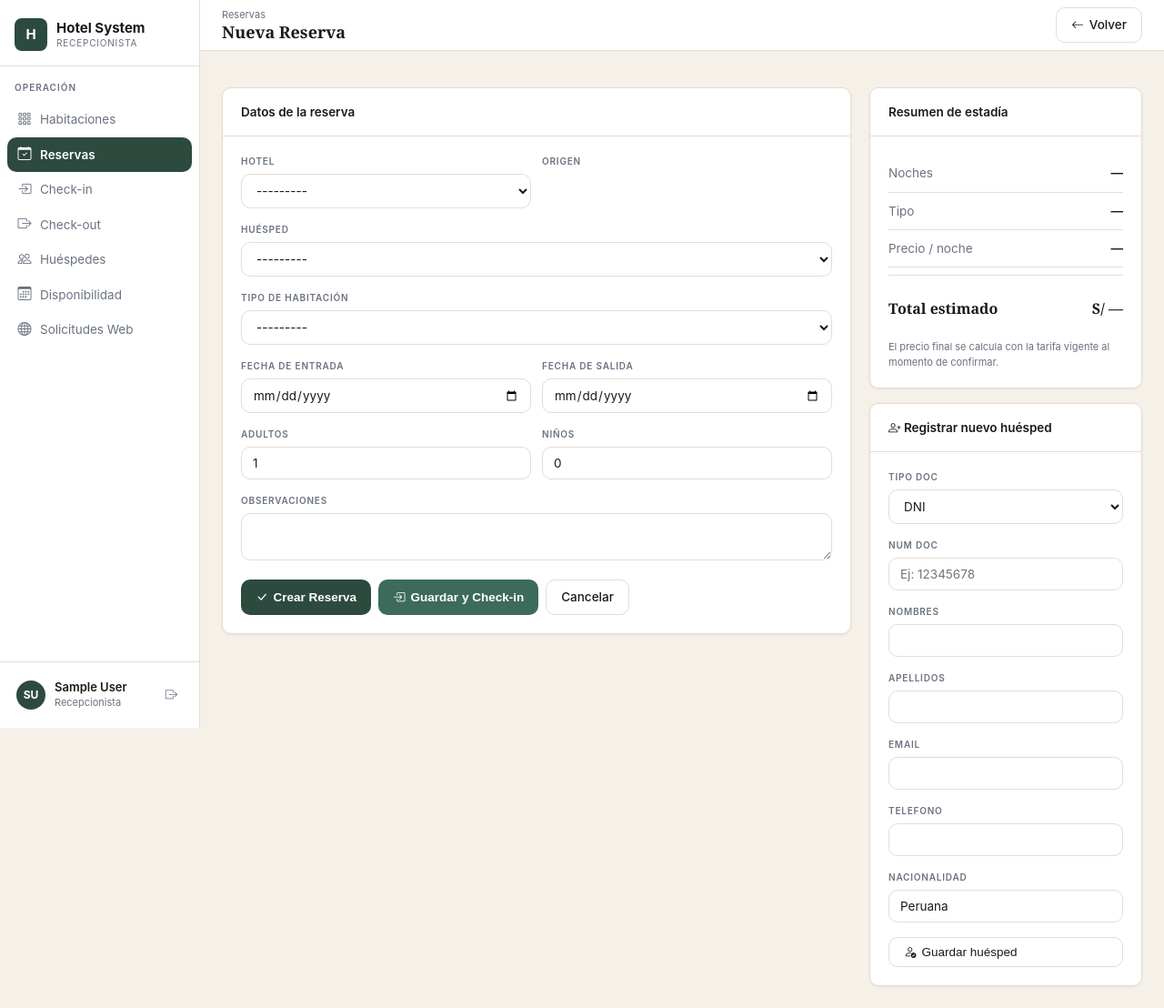
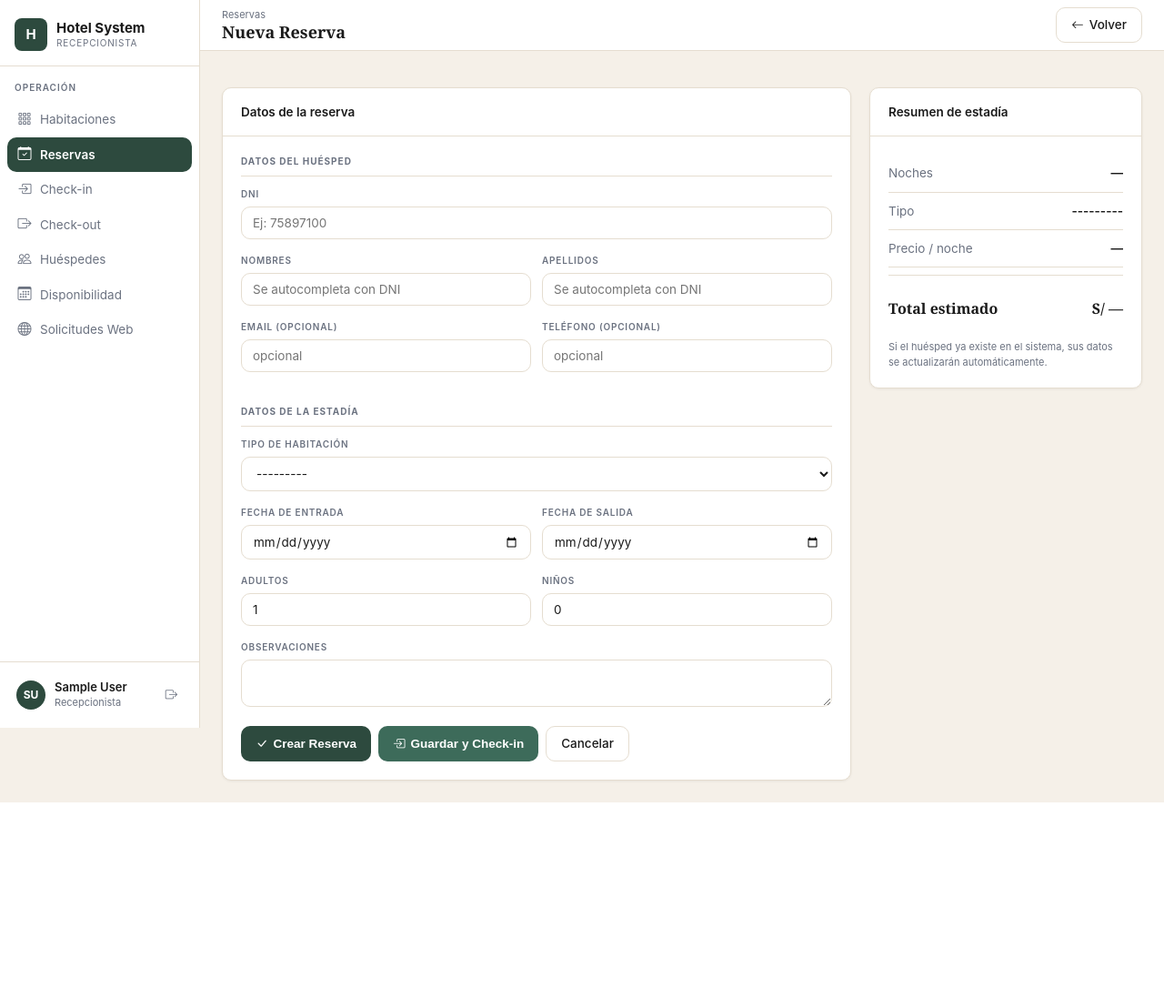
Before and after one commit to fustamantelennart-lgtm/Sitema_Hotel, a Django app: page /reservas/nueva/ in a window 1280 px wide. Shown: the whole page at 91% size. After the commit the page ends 882 px from the top, so only its background shows below. Run offline with Django 4.2, Linux system fonts and the light colour scheme; the visitor is signed in with stand-in values (Sample User, id 1); data that the repository does not hold is empty.

Commit message:
feat: reserva presencial con autocomplete DNI RENIEC, checkin directo, resumen dinamico
Co-authored-by: Yoky Yabe Villanueva <yvllanuevayokyh@uss.edu.pe>
Co-authored-by: Maicol Rafael Rojas <maicolnelsonrafaelrojas@gmail.com>
Co-authored-by: Pamela Chavez Lopez <clopezpamelanah@uss.edu.pe>
Co-authored-by: Lucrecia Montes Pozo <mpozolucrecivic@uss.edu.pe>
Co-authored-by: Daniel Rodriguez Torres <rtawers2000@gmail.com>

```diff
--- a/apps/reservas/forms.py
+++ b/apps/reservas/forms.py
@@ -15,7 +15,7 @@ class ReservaForm(forms.ModelForm):
         widgets = {
             'hotel':           forms.Select(attrs={'class': 'form-select'}),
             'huesped':         forms.Select(attrs={
-                'class': 'form-select select2-huesped',
+                'class': 'form-select',
                 'data-placeholder': 'Buscar por nombre o DNI...',
             }),
             'tipo_habitacion': forms.Select(attrs={'class': 'form-select'}),
@@ -35,6 +35,123 @@ class ReservaForm(forms.ModelForm):
             self.fields['hotel'].queryset = Hotel.objects.all()
             self.fields['hotel'].widget   = forms.HiddenInput()
         self.fields['origen'].initial = 'DIRECTO'
+
+
+class ReservaPresencialForm(forms.Form):
+    """Form para reserva presencial — crea huésped automáticamente."""
+    # Datos huésped
+    tipo_doc    = forms.ChoiceField(
+        choices=Huesped.TIPO_DOC,
+        widget=forms.Select(attrs={'class': 'form-select'}),
+        initial='DNI'
+    )
+    num_doc     = forms.CharField(
+        max_length=20,
+        widget=forms.TextInput(attrs={
+            'class': 'form-control',
+            'placeholder': 'Ej: 75897100',
+            'id': 'id_num_doc',
+            'maxlength': '8',
+        })
+    )
+    nombres     = forms.CharField(
+        max_length=100,
+        widget=forms.TextInput(attrs={
+            'class': 'form-control',
+            'id': 'id_nombres',
+            'placeholder': 'Se autocompleta con DNI',
+        })
+    )
+    apellidos   = forms.CharField(
+        max_length=100,
+        widget=forms.TextInput(attrs={
+            'class': 'form-control',
+            'id': 'id_apellidos',
+            'placeholder': 'Se autocompleta con DNI',
+        })
+    )
+    email       = forms.EmailField(
+        required=False,
+        widget=forms.EmailInput(attrs={'class': 'form-control', 'placeholder': 'opcional'})
+    )
+    telefono    = forms.CharField(
+        max_length=15, required=False,
+        widget=forms.TextInput(attrs={'class': 'form-control', 'placeholder': 'opcional'})
+    )
+
+    # Datos reserva
+    tipo_habitacion = forms.ModelChoiceField(
+        queryset=None,
+        widget=forms.Select(attrs={'class': 'form-select', 'id': 'id_tipo_habitacion'})
+    )
+    fecha_entrada   = forms.DateField(
+        widget=forms.DateInput(attrs={'class': 'form-control', 'type': 'date'})
+    )
+    fecha_salida    = forms.DateField(
+        widget=forms.DateInput(attrs={'class': 'form-control', 'type': 'date'})
+    )
+    num_adultos     = forms.IntegerField(
+        min_value=1, initial=1,
+        widget=forms.NumberInput(attrs={'class': 'form-control'})
+    )
+    num_ninos       = forms.IntegerField(
+        min_value=0, initial=0,
+        widget=forms.NumberInput(attrs={'class': 'form-control'})
+    )
+    observaciones   = forms.CharField(
+        required=False,
+        widget=forms.Textarea(attrs={'class': 'form-control', 'rows': 2})
+    )
+
+    def __init__(self, *args, **kwargs):
+        from apps.recepcion.models import TipoHabitacion
+        super().__init__(*args, **kwargs)
+        self.fields['tipo_habitacion'].queryset = TipoHabitacion.objects.all()
+
+    def clean_num_doc(self):
+        num_doc = self.cleaned_data.get('num_doc', '').strip()
+        tipo    = self.cleaned_data.get('tipo_doc', 'DNI')
+        if tipo == 'DNI' and (not num_doc.isdigit() or len(num_doc) != 8):
+            raise forms.ValidationError('El DNI debe tener 8 dígitos.')
+        return num_doc
+
+    def clean(self):
+        cleaned = super().clean()
+        fe = cleaned.get('fecha_entrada')
+        fs = cleaned.get('fecha_salida')
+        if fe and fs and fs <= fe:
+            raise forms.ValidationError('La fecha de salida debe ser posterior a la entrada.')
+        return cleaned
+
+    def get_or_create_huesped(self):
+        """Crea o recupera el huésped con los datos del form."""
+        num_doc = self.cleaned_data['num_doc']
+        huesped, created = Huesped.objects.get_or_create(
+            num_doc=num_doc,
+            defaults={
+                'tipo_doc':   self.cleaned_data['tipo_doc'],
+                'nombres':    self.cleaned_data['nombres'],
+                'apellidos':  self.cleaned_data['apellidos'],
+                'email':      self.cleaned_data.get('email', ''),
+                'telefono':   self.cleaned_data.get('telefono', ''),
+                'nacionalidad': 'Peruana',
+            }
+        )
+        return huesped, created
+    def __init__(self, *args, **kwargs):
+        from apps.recepcion.models import TipoHabitacion
+        super().__init__(*args, **kwargs)
+        tipos = TipoHabitacion.objects.all()
+        self.fields['tipo_habitacion'].queryset = tipos
+        # Agregar data-precio a cada opción
+        self.fields['tipo_habitacion'].widget = forms.Select(
+            attrs={'class': 'form-select', 'id': 'id_tipo_habitacion'},
+            choices=[('', '---------')] + [
+                (t.pk, t.nombre) for t in tipos
+            ]
+        )
+        # Guardar precios para el template
+        self.tipo_precios = {str(t.pk): str(t.precio_base) for t in tipos}
 
 
 class CargoForm(forms.ModelForm):
--- a/apps/reservas/views.py
+++ b/apps/reservas/views.py
@@ -4,6 +4,7 @@ from django.contrib import messages
 from django.utils import timezone
 from django.db import models
 from django.core.paginator import Paginator
+import json
 from .models import Reserva, Estancia, CargoEstancia, Folio, Huesped, Tarifa
 from apps.recepcion.models import Habitacion
 from .forms import ReservaForm, CargoForm, HuespedForm
@@ -34,40 +35,48 @@ def lista(request):
 @login_required
 @rol_requerido('admin', 'recepcionista')
 def nueva(request):
-    tipo_id      = request.GET.get('tipo')
-    initial      = {}
-    if tipo_id:
-        initial['tipo_habitacion'] = tipo_id
+    from .forms import ReservaPresencialForm
+    from apps.recepcion.models import Hotel, TipoHabitacion
 
-    form         = ReservaForm(request.POST or None, initial=initial)
-    huesped_form = HuespedForm(request.POST or None, prefix='huesped')
+    tipo_id = request.GET.get('tipo')
+    initial = {'tipo_habitacion': tipo_id} if tipo_id else {}
+    form    = ReservaPresencialForm(request.POST or None, initial=initial)
 
-    if request.method == 'POST':
-        if request.POST.get('nuevo_huesped') == '1':
-            if huesped_form.is_valid():
-                huesped = huesped_form.save()
-                return redirect(f"{request.path}?tipo={tipo_id or ''}&huesped={huesped.pk}")
-        else:
-            if form.is_valid():
-                reserva            = form.save(commit=False)
-                reserva.creado_por = request.user
-                reserva.estado     = 'CONFIRMADA'
-                reserva.calcular_precio()
-                reserva.save()
-                accion = request.POST.get('accion', 'guardar')
-                if accion == 'checkin':
-                    messages.success(request, f'Reserva #{reserva.pk} creada. Procede con el check-in.')
-                    return redirect('reservas:checkin', pk=reserva.pk)
-                messages.success(request, f'Reserva #{reserva.pk} creada correctamente.')
-                return redirect('reservas:lista')
+    if request.method == 'POST' and form.is_valid():
+        hotel                = Hotel.objects.first()
+        huesped, created     = form.get_or_create_huesped()
+        precio_noche         = Tarifa.get_precio_vigente(
+            form.cleaned_data['tipo_habitacion'],
+            form.cleaned_data['fecha_entrada'],
+            form.cleaned_data['fecha_salida'],
+        )
+        noches       = (form.cleaned_data['fecha_salida'] - form.cleaned_data['fecha_entrada']).days
+        precio_total = precio_noche * noches
+        reserva = Reserva.objects.create(
+            hotel           = hotel,
+            huesped         = huesped,
+            tipo_habitacion = form.cleaned_data['tipo_habitacion'],
+            fecha_entrada   = form.cleaned_data['fecha_entrada'],
+            fecha_salida    = form.cleaned_data['fecha_salida'],
+            num_adultos     = form.cleaned_data['num_adultos'],
+            num_ninos       = form.cleaned_data['num_ninos'],
+            estado          = 'CONFIRMADA',
+            precio_total    = precio_total,
+            origen          = 'DIRECTO',
+            observaciones   = form.cleaned_data.get('observaciones', ''),
+            creado_por      = request.user,
+        )
+        accion = request.POST.get('accion', 'guardar')
+        if accion == 'checkin':
+            messages.success(request, f'Reserva #{reserva.pk} creada. Procede con el check-in.')
+            return redirect('reservas:checkin', pk=reserva.pk)
+        messages.success(request, f'Reserva #{reserva.pk} creada correctamente.')
+        return redirect('reservas:lista')
 
-    huesped_id = request.GET.get('huesped')
-    if huesped_id:
-        form.initial['huesped'] = huesped_id
-
+    precios = {str(t.pk): float(t.precio_base) for t in TipoHabitacion.objects.all()}
     return render(request, 'reservas/nueva.html', {
-        'form':         form,
-        'huesped_form': huesped_form,
+        'form':    form,
+        'precios': json.dumps(precios),
     })
 
 
@@ -352,11 +361,9 @@ def checkin_buscar(request):
     llegadas = Reserva.objects.filter(
         estado='CONFIRMADA'
     ).select_related('huesped', 'tipo_habitacion').order_by('fecha_entrada')
-
     en_casa = Estancia.objects.filter(
         estado='ACTIVA'
     ).select_related('reserva__huesped', 'habitacion').order_by('fecha_checkin')
-
     return render(request, 'reservas/checkin_buscar.html', {
         'llegadas': llegadas,
         'en_casa':  en_casa,
--- /dev/null
+++ b/static/js/nueva_reserva.js
@@ -0,0 +1,87 @@
+document.addEventListener('DOMContentLoaded', function() {
+
+    // ===== AUTOCOMPLETE DNI =====
+    const inputDni   = document.getElementById('id_num_doc');
+    const feedback   = document.getElementById('dniFeedback');
+    const inputNombres   = document.getElementById('id_nombres');
+    const inputApellidos = document.getElementById('id_apellidos');
+
+    if (inputDni) {
+        inputDni.addEventListener('input', function() {
+            const dni = this.value.replace(/\D/g, '').slice(0, 8);
+            this.value = dni;
+
+            if (feedback) feedback.textContent = '';
+            if (inputNombres)   inputNombres.value   = '';
+            if (inputApellidos) inputApellidos.value  = '';
+
+            if (dni.length === 8) {
+                if (feedback) {
+                    feedback.textContent = 'Consultando RENIEC...';
+                    feedback.style.color = 'var(--color-text-muted)';
+                }
+                fetch(`/web/consultar-dni/?dni=${dni}`)
+                    .then(r => r.ok ? r.json() : Promise.reject())
+                    .then(data => {
+                        if (data.error) {
+                            if (feedback) {
+                                feedback.textContent = '❌ DNI no encontrado';
+                                feedback.style.color = 'var(--color-danger)';
+                            }
+                            return;
+                        }
+                        if (inputNombres)   inputNombres.value   = data.nombres;
+                        if (inputApellidos) inputApellidos.value = data.apellido_paterno + ' ' + data.apellido_materno;
+                        if (feedback) {
+                            feedback.textContent = `✓ ${data.nombres} ${data.apellido_paterno}`;
+                            feedback.style.color = 'var(--color-success)';
+                        }
+                    })
+                    .catch(() => {
+                        if (feedback) {
+                            feedback.textContent = '❌ Error de conexión';
+                            feedback.style.color = 'var(--color-danger)';
+                        }
+                    });
+            }
+        });
+    }
+
+    // ===== RESUMEN DINÁMICO =====
+    const selectTipo     = document.getElementById('id_tipo_habitacion');
+    const inputEntrada   = document.getElementById('id_fecha_entrada');
+    const inputSalida    = document.getElementById('id_fecha_salida');
+    const resumenNoches  = document.getElementById('resumenNoches');
+    const resumenTipo    = document.getElementById('resumenTipo');
+    const resumenPrecio  = document.getElementById('resumenPrecioNoche');
+    const resumenTotal   = document.getElementById('resumenTotal');
+
+    const precios = window.TIPO_PRECIOS || {};
+
+    function actualizar() {
+        if (!selectTipo || !inputEntrada || !inputSalida) return;
+        const opt    = selectTipo.options[selectTipo.selectedIndex];
+        const precio = precios[opt?.value] || 0;
+        const texto  = opt?.text.split(' —')[0] || '—';
+        const fe     = new Date(inputEntrada.value);
+        const fs     = new Date(inputSalida.value);
+
+        if (inputEntrada.value && inputSalida.value && fs > fe) {
+            const n = Math.round((fs - fe) / 86400000);
+            if (resumenNoches) resumenNoches.textContent = n;
+            if (resumenTipo)   resumenTipo.textContent   = texto;
+            if (resumenPrecio) resumenPrecio.textContent = precio ? `S/ ${precio.toFixed(2)}` : '—';
+            if (resumenTotal)  resumenTotal.textContent  = `S/ ${(n * precio).toFixed(2)}`;
+        } else {
+            if (resumenNoches) resumenNoches.textContent = '—';
+            if (resumenTipo)   resumenTipo.textContent   = texto;
+            if (resumenPrecio) resumenPrecio.textContent = precio ? `S/ ${precio.toFixed(2)}` : '—';
+            if (resumenTotal)  resumenTotal.textContent  = 'S/ —';
+        }
+    }
+
+    if (selectTipo)   selectTipo.addEventListener('change', actualizar);
+    if (inputEntrada) inputEntrada.addEventListener('change', actualizar);
+    if (inputSalida)  inputSalida.addEventListener('change', actualizar);
+    actualizar();
+});
--- a/templates/reservas/nueva.html
+++ b/templates/reservas/nueva.html
@@ -17,36 +17,69 @@
 {% endblock %}
 
 {% block content %}
-
 <div class="nueva-reserva-grid">
 
-  <!-- Formulario -->
   <div class="card">
     <div class="card-header">Datos de la reserva</div>
     <div class="card-body">
       <form method="post" novalidate id="formReserva">
         {% csrf_token %}
+        <input type="hidden" name="tipo_doc" value="DNI">
+
+        <!-- Sección huésped -->
+        <div style="font-size:10px; font-weight:700; text-transform:uppercase;
+                    letter-spacing:.1em; color:var(--color-text-muted);
+                    margin-bottom:12px; padding-bottom:8px;
+                    border-bottom:1px solid var(--color-border);">
+          Datos del huésped
+        </div>
+
+        <div class="form-group">
+          <label class="form-label">DNI</label>
+          <input type="text" name="num_doc" id="id_num_doc" class="form-control"
+                 maxlength="8" placeholder="Ej: 75897100"
+                 oninput="this.value=this.value.replace(/\D/g,'').slice(0,8)"
+                 value="{{ form.num_doc.value|default:'' }}">
+          <small id="dniFeedback" style="font-size:12px; display:block; margin-top:4px;"></small>
+          {% if form.num_doc.errors %}
+            <div class="form-error">{{ form.num_doc.errors.0 }}</div>
+          {% endif %}
+        </div>
 
         <div class="form-row-2">
           <div class="form-group">
-            <label class="form-label">Hotel</label>
-            {{ form.hotel }}
-            {% if form.hotel.errors %}
-              <div class="form-error">{{ form.hotel.errors.0 }}</div>
+            <label class="form-label">Nombres</label>
+            {{ form.nombres }}
+            {% if form.nombres.errors %}
+              <div class="form-error">{{ form.nombres.errors.0 }}</div>
             {% endif %}
           </div>
           <div class="form-group">
-            <label class="form-label">Origen</label>
-            {{ form.origen }}
+            <label class="form-label">Apellidos</label>
+            {{ form.apellidos }}
+            {% if form.apellidos.errors %}
+              <div class="form-error">{{ form.apellidos.errors.0 }}</div>
+            {% endif %}
           </div>
         </div>
 
+        <div class="form-row-2">
           <div class="form-group">
-          <label class="form-label">Huésped</label>
-          {{ form.huesped }}
-          {% if form.huesped.errors %}
-            <div class="form-error">{{ form.huesped.errors.0 }}</div>
-          {% endif %}
+            <label class="form-label">Email (opcional)</label>
+            {{ form.email }}
+          </div>
+          <div class="form-group">
+            <label class="form-label">Teléfono (opcional)</label>
+            {{ form.telefono }}
+          </div>
+        </div>
+
+        <!-- Sección reserva -->
+        <div style="font-size:10px; font-weight:700; text-transform:uppercase;
+                    letter-spacing:.1em; color:var(--color-text-muted);
+                    margin:20px 0 12px; padding-bottom:8px;
+                    border-bottom:1px solid var(--color-border);">
+          Datos de la estadía
         </div>
 
         <div class="form-group">
@@ -98,17 +131,14 @@
                   style="background:var(--color-primary-light);">
             <i class="bi bi-box-arrow-in-right"></i> Guardar y Check-in
           </button>
-          <a href="{% url 'reservas:lista' %}" class="btn-secondary">
-            Cancelar
-          </a>
+          <a href="{% url 'reservas:lista' %}" class="btn-secondary">Cancelar</a>
         </div>
 
       </form>
     </div>
   </div>
 
-  <!-- Panel resumen -->
-  <div>
+  <!-- Resumen -->
   <div class="card resumen-card">
     <div class="card-header">Resumen de estadía</div>
     <div class="card-body">
@@ -130,44 +160,18 @@
         <span id="resumenTotal">S/ —</span>
       </div>
       <p class="resumen-nota">
-          El precio final se calcula con la tarifa vigente al momento de confirmar.
+        Si el huésped ya existe en el sistema, sus datos se actualizarán automáticamente.
       </p>
     </div>
   </div>
 
-    <!-- Nuevo huésped -->
-    {% if huesped_form %}
-    <div class="card" style="margin-top:16px;">
-      <div class="card-header">
-        <i class="bi bi-person-plus"></i> Registrar nuevo huésped
 </div>
-      <div class="card-body">
-        <form method="post" novalidate>
-          {% csrf_token %}
-          <input type="hidden" name="nuevo_huesped" value="1">
-          {% for field in huesped_form %}
-          <div class="form-group">
-            <label class="form-label">{{ field.label }}</label>
-            {{ field }}
-            {% if field.errors %}
-              <div class="form-error">{{ field.errors.0 }}</div>
-            {% endif %}
-          </div>
-          {% endfor %}
-          <button type="submit" class="btn-secondary" style="width:100%;">
-            <i class="bi bi-person-check"></i> Guardar huésped
-          </button>
-        </form>
-      </div>
-    </div>
-    {% endif %}
-
-  </div>
-
-</div>
-
 {% endblock %}
 
 {% block extra_js %}
+<script>
+  var TIPO_PRECIOS = {};
+  TIPO_PRECIOS = JSON.parse('{{ precios }}');
+</script>
 <script src="{% static 'js/nueva_reserva.js' %}"></script>
-{% endblock %}
+{% endblock %}s
```
Lines whose indentation alone changed are shown as unchanged.
